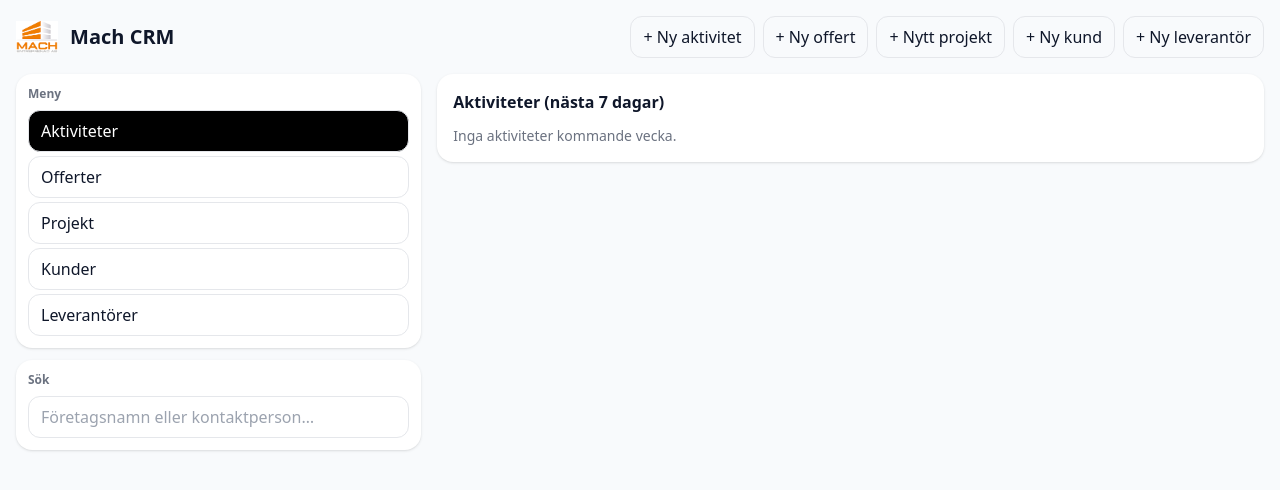
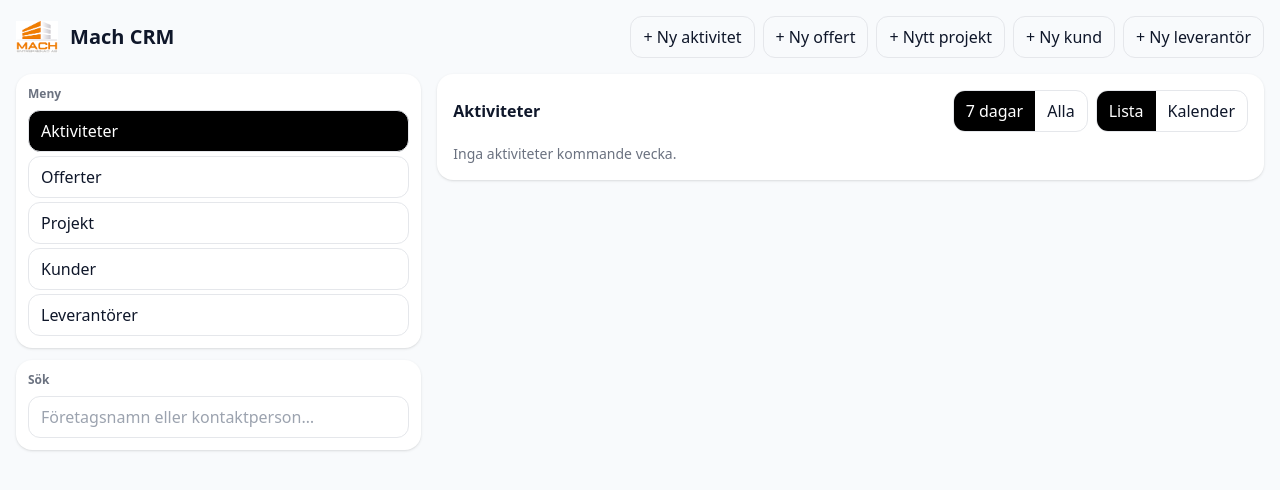
Before and after one commit to CralleMachab/mach-crm-new, a React (Vite) app: page / in a window 1280 px wide. Shown: the top 490 px of the page. Built offline with nearby package versions, Linux system fonts and the light colour scheme.

Commit message:
Update App.jsx

```diff
--- a/src/App.jsx
+++ b/src/App.jsx
@@ -373,16 +373,102 @@ function ListCard({ title, count, items, onOpen }) {
 }
 
 function ActivitiesPanel({ activities, entities, onOpen }) {
+  // UI-tillstånd
+  const [range, setRange] = useState("7d");      // "7d" | "all"
+  const [view, setView]   = useState("list");    // "list" | "calendar"
+
+  // Hjälpare
+  const sortByDue = (arr) => arr.slice().sort((a,b)=>{
+    const da = new Date(`${a.dueDate||"2100-01-01"}T${a.dueTime||"00:00"}`).getTime();
+    const db = new Date(`${b.dueDate||"2100-01-01"}T${b.dueTime||"00:00"}`).getTime();
+    return da - db;
+  });
+  const isWithin7 = (a) => withinNext7Days(a);
+
+  // Filtrering beroende på range
+  const visible = useMemo(()=>{
+    const src = Array.isArray(activities) ? activities : [];
+    if (range === "7d") return sortByDue(src.filter(isWithin7));
+    return sortByDue(src);
+  }, [activities, range]);
+
+  // Grupp för kalenderöversikt (räkna antal per dag & typ)
+  const grouped = useMemo(()=>{
+    const map = new Map(); // key = YYYY-MM-DD | "okänd"
+    const inc = (k, field) => {
+      const obj = map.get(k) || { dateKey: k, total:0, telefon:0, mail:0, lunch:0, möte:0, uppgift:0 };
+      obj.total += 1;
+      (field||[]).forEach(t=> { if (obj[t] != null) obj[t] += 1; });
+      map.set(k, obj);
+    };
+    visible.forEach(a=>{
+      const key = a.dueDate || "okänd";
+      inc(key, a.types || []);
+    });
+    // sortera: datum först, "okänd" sist
+    const arr = Array.from(map.values());
+    arr.sort((a,b)=>{
+      if (a.dateKey === "okänd") return 1;
+      if (b.dateKey === "okänd") return -1;
+      return a.dateKey.localeCompare(b.dateKey,"sv");
+    });
+    return arr;
+  }, [visible]);
+
+  const typeIcon = (t) => {
+    const m = ACTIVITY_TYPES.find(x=>x.key===t);
+    return m?.icon || "📝";
+  };
+
   return (
     <div className="bg-white rounded-2xl shadow p-4">
-      <div className="flex items-center justify-between mb-3">
-        <h2 className="font-semibold">Aktiviteter (nästa 7 dagar)</h2>
+      <div className="flex items-center justify-between mb-3 gap-3">
+        <h2 className="font-semibold">Aktiviteter</h2>
+
+        <div className="flex items-center gap-2">
+          {/* Range: 7 dagar / alla */}
+          <div className="flex rounded-xl overflow-hidden border">
+            <button
+              className={`px-3 py-2 ${range==="7d" ? "bg-black text-white" : "hover:bg-gray-50"}`}
+              onClick={()=>setRange("7d")}
+            >
+              7 dagar
+            </button>
+            <button
+              className={`px-3 py-2 ${range==="all" ? "bg-black text-white" : "hover:bg-gray-50"}`}
+              onClick={()=>setRange("all")}
+            >
+              Alla
+            </button>
           </div>
-      {activities.length === 0 ? (
-        <div className="text-sm text-gray-500">Inga aktiviteter kommande vecka.</div>
+
+          {/* Vy: Lista / Kalender */}
+          <div className="flex rounded-xl overflow-hidden border">
+            <button
+              className={`px-3 py-2 ${view==="list" ? "bg-black text-white" : "hover:bg-gray-50"}`}
+              onClick={()=>setView("list")}
+            >
+              Lista
+            </button>
+            <button
+              className={`px-3 py-2 ${view==="calendar" ? "bg-black text-white" : "hover:bg-gray-50"}`}
+              onClick={()=>setView("calendar")}
+            >
+              Kalender
+            </button>
+          </div>
+        </div>
+      </div>
+
+      {/* LIST-VY */}
+      {view === "list" && (
+        visible.length === 0 ? (
+          <div className="text-sm text-gray-500">
+            {range==="7d" ? "Inga aktiviteter kommande vecka." : "Inga aktiviteter."}
+          </div>
         ) : (
           <ul className="divide-y">
-          {activities.map((a) => {
+            {visible.map((a) => {
               const ent = entities?.find((e) => e.id === a.linkId) || null;
               const pr = PRIORITIES.find((p) => p.key === a.priority) || PRIORITIES[1];
               return (
@@ -390,10 +476,9 @@ function ActivitiesPanel({ activities, entities, onOpen }) {
                   <div className="flex items-center justify-between gap-3">
                     <div className="flex items-center gap-3">
                       <div className="flex gap-1 text-lg">
-                      {(a.types || []).map(t => {
-                        const m = ACTIVITY_TYPES.find(x=>x.key===t);
-                        return <span key={t} title={m?.label || t}>{m?.icon || "📝"}</span>;
-                      })}
+                        {(a.types || []).map(t => (
+                          <span key={t} title={t}>{typeIcon(t)}</span>
+                        ))}
                         {(a.types || []).length===0 && <span className="text-gray-400">—</span>}
                       </div>
                       <div>
@@ -414,10 +499,41 @@ function ActivitiesPanel({ activities, entities, onOpen }) {
               );
             })}
           </ul>
+        )
+      )}
+
+      {/* KALENDERVY */}
+      {view === "calendar" && (
+        grouped.length === 0 ? (
+          <div className="text-sm text-gray-500">
+            {range==="7d" ? "Inga aktiviteter kommande vecka." : "Inga aktiviteter."}
+          </div>
+        ) : (
+          <div className="space-y-3">
+            {grouped.map(g=>(
+              <div key={g.dateKey} className="border rounded-2xl p-3">
+                <div className="flex items-center justify-between">
+                  <div className="font-medium">
+                    {g.dateKey === "okänd" ? "Datum saknas" : new Date(g.dateKey+"T00:00").toLocaleDateString("sv-SE", { weekday:"short", year:"numeric", month:"short", day:"numeric" })}
+                  </div>
+                  <div className="text-xs text-gray-600">{g.total} st</div>
+                </div>
+                <div className="mt-2 flex flex-wrap gap-2 text-sm">
+                  {["telefon","mail","lunch","möte","uppgift"].map(k=> g[k] ? (
+                    <span key={k} className="px-2 py-1 rounded bg-gray-100">
+                      {typeIcon(k)} {k} • {g[k]}
+                    </span>
+                  ) : null)}
+                </div>
+              </div>
+            ))}
+          </div>
+        )
       )}
     </div>
   );
 }
+
 
 function OffersPanel({ offers, entities, onOpen }) {
   const getCustomer = (id) => (entities || []).find((e) => e.id === id);
```
Lines whose indentation alone changed are shown as unchanged.
